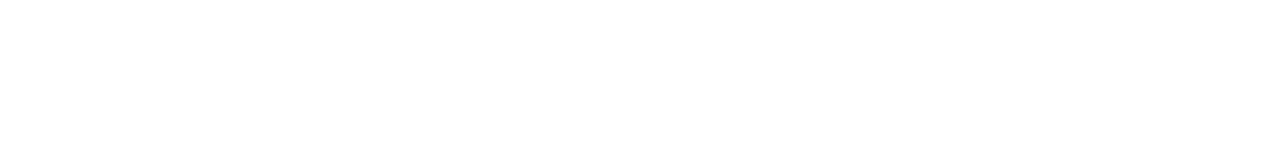
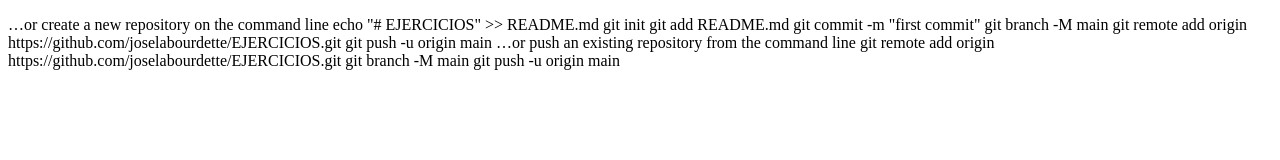
Before and after one commit to joselabourdette/EJERCICIOS, a plain HTML site: page index.html in a window 1280 px wide. Drawn offline with Linux system fonts and the light colour scheme.

Commit message:
agregue como enlazar la PC con GITHUB

```diff
--- a/index.html
+++ b/index.html
@@ -3,8 +3,24 @@
 <head>
     <meta charset="UTF-8">
     <meta name="viewport" content="width=device-width, initial-scale=1.0">
-    <title>Document</title>
+    <title>para unir remote con github</title>
 </head>
+
+<p> …or create a new repository on the command line
+    echo "# EJERCICIOS" >> README.md
+    git init
+    git add README.md
+    git commit -m "first commit"
+    git branch -M main
+    git remote add origin https://github.com/joselabourdette/EJERCICIOS.git
+    git push -u origin main
+
+
+    …or push an existing repository from the command line
+    git remote add origin https://github.com/joselabourdette/EJERCICIOS.git
+    git branch -M main
+    git push -u origin main </p>
+
 <body>
 
 </body>
```
